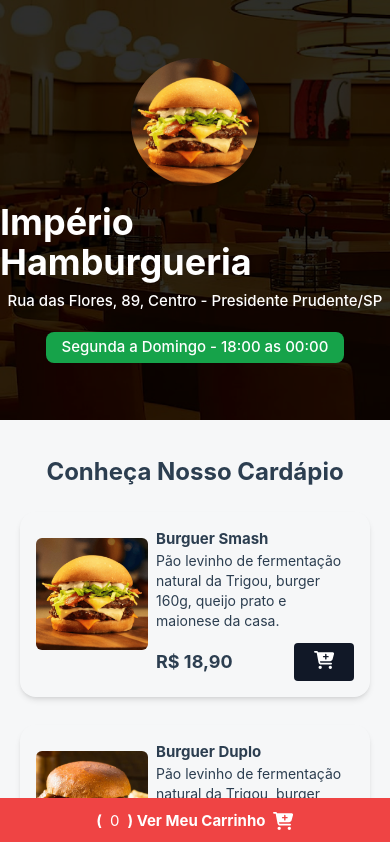
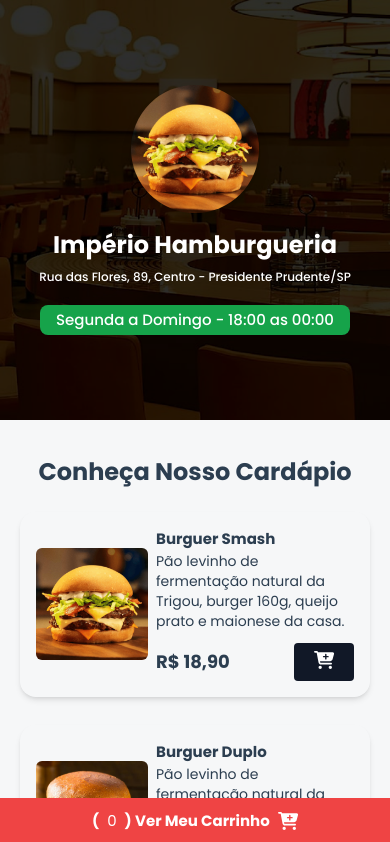
Before and after one commit to DevMatheusMarques/cardapio-online, a Vue app: page / in a window 390 px wide. Shown: the top 842 px of the page. Built offline with nearby package versions, Linux system fonts and the light colour scheme.

Commit message:
style: adjustment responsive

```diff
--- a/index.html
+++ b/index.html
@@ -3,6 +3,9 @@
   <head>
     <meta charset="UTF-8">
     <link rel="icon" href="/favicon.ico">
+    <link rel="preconnect" href="https://fonts.googleapis.com">
+    <link rel="preconnect" href="https://fonts.gstatic.com" crossorigin>
+    <link href="https://fonts.googleapis.com/css2?family=Poppins:wght@400;500;700&display=swap" rel="stylesheet">
     <meta name="viewport" content="width=device-width, initial-scale=1.0">
     <title>Vite App</title>
   </head>
--- a/src/App.vue
+++ b/src/App.vue
@@ -5,7 +5,3 @@ import { RouterLink, RouterView } from 'vue-router'
 <template>
   <RouterView />
 </template>
-
-<style scoped>
-
-</style>
--- a/src/assets/main.css
+++ b/src/assets/main.css
@@ -6,4 +6,5 @@
 
 body {
   background-color: #F6F7F8;
+  font-family: Poppins, serif;
 }
--- a/src/components/Card.vue
+++ b/src/components/Card.vue
@@ -39,7 +39,7 @@ export default {
     <img
         :src="src"
         :alt="alt"
-        class="w-28 h-28 rounded-md mt-2.5 hover:scale-110 hover:-rotate-2 duration-300">
+        class="w-28 h-28 rounded-md mt-5 sm:mt-0.5 md:mt-5 lg:mt-0.5 2xl:mt-5 hover:scale-110 hover:-rotate-2 duration-300">
 
     <div class="w-full">
       <p class="font-bold">{{ dataName }}</p>
@@ -56,7 +56,3 @@ export default {
     </div>
   </div>
 </template>
-
-<style scoped>
-/* Adicione estilos adicionais aqui, se necessário */
-</style>
--- a/src/components/Footer.vue
+++ b/src/components/Footer.vue
@@ -13,7 +13,3 @@ export default {
         class="text-lg text-white"/>
   </button>
 </template>
-
-<style scoped>
-
-</style>
--- a/src/components/Header.vue
+++ b/src/components/Header.vue
@@ -10,15 +10,11 @@ export default {
       <img src="/public/assets/hamb-1.png"
            alt="Logotipo"
            class="w-32 h-32 rounded-full shadow-lg hover:scale-110 duration-200">
-      <h1 class="text-4xl mt-4 mb-2 font-bold text-white">Império Hamburgueria</h1>
-      <span class="text-white font-medium">Rua das Flores, 89, Centro - Presidente Prudente/SP</span>
+      <h1 class="text-2xl mt-4 mb-2 font-bold text-white px-2">Império Hamburgueria</h1>
+      <span class="text-white font-medium text-xs">Rua das Flores, 89, Centro - Presidente Prudente/SP</span>
       <div class="bg-green-600 px-4 py-1 rounded-lg mt-5" id="date-span">
         <span class="text-white font-medium">Segunda a Domingo - 18:00 as 00:00</span>
       </div>
     </div>
   </header>
 </template>
-
-<style scoped>
-
-</style>
--- a/src/components/Menu.vue
+++ b/src/components/Menu.vue
@@ -78,7 +78,3 @@ export default {
   </div>
 
 </template>
-
-<style scoped>
-
-</style>
--- a/src/views/DashboardMenu.vue
+++ b/src/views/DashboardMenu.vue
@@ -15,7 +15,3 @@ export default {
   <Menu/>
   <Footer class="w-full bg-red-500 py-3 fixed bottom-0 z-40 flex items-center justify-center"/>
 </template>
-
-<style scoped>
-
-</style>
```
